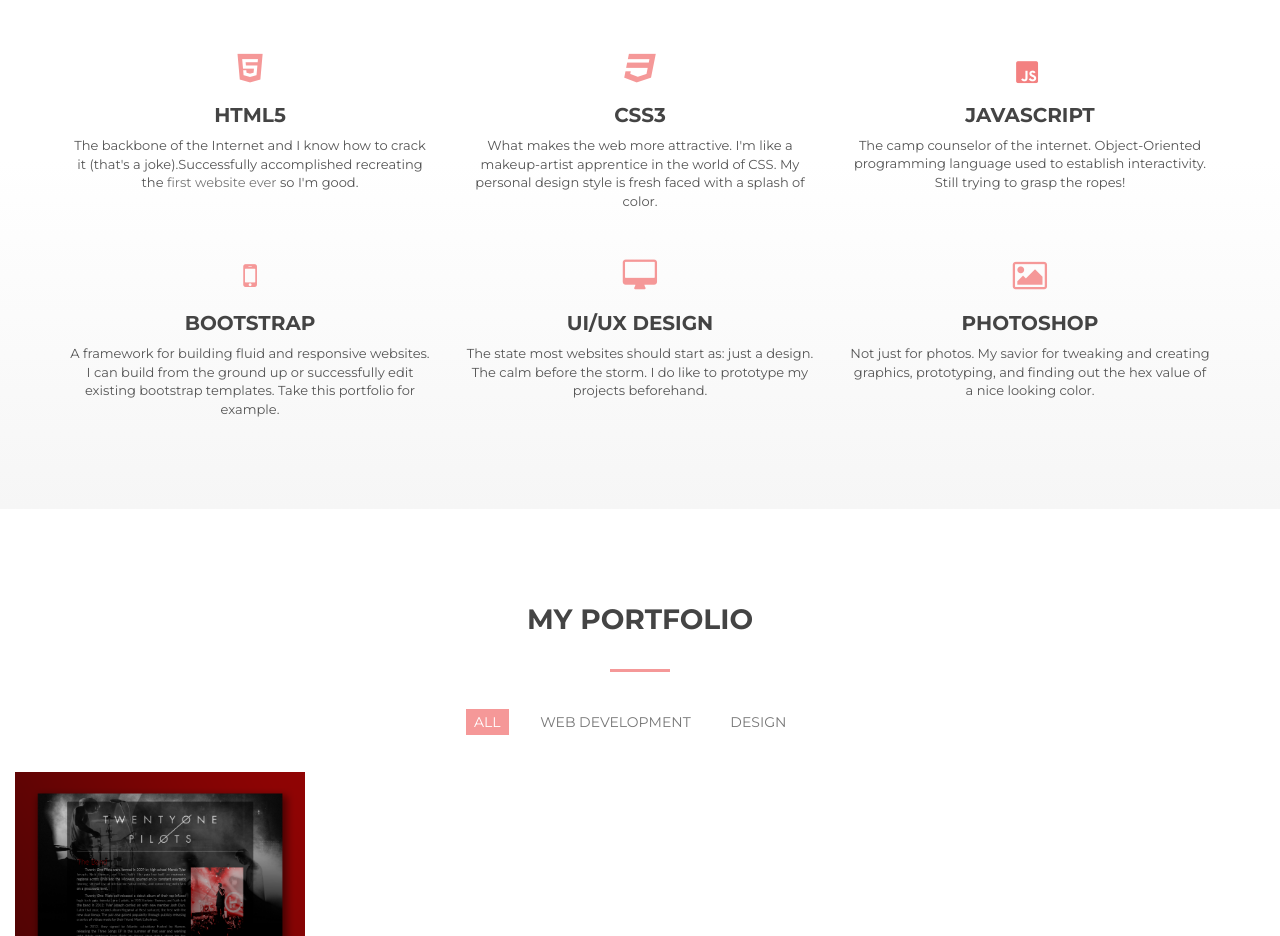
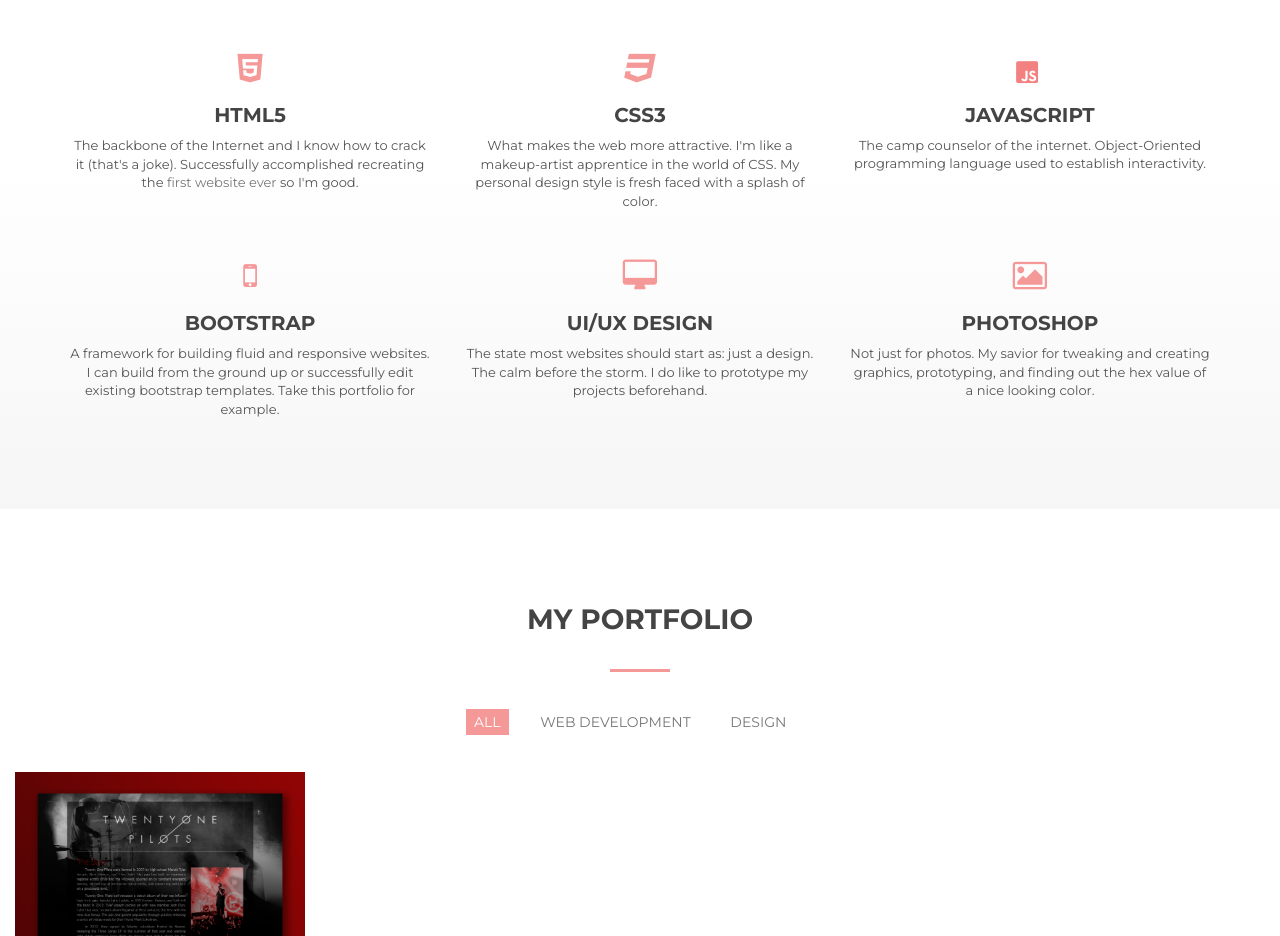
Before and after one commit to KaliaHayes/Old-Website, a plain HTML site: page index.html in a window 1280 px wide. Shown: the part 1660-2596 px from the top of the page. Drawn offline with nearby package versions, Linux system fonts and the light colour scheme; a script that the page names is missing.

Commit message:
Index.html
nothing much

```diff
--- a/index.html
+++ b/index.html
@@ -130,7 +130,7 @@
                     <div class="col-md-4 col-sm-6 service">
                         <i class="fa fa-html5"></i>
                         <h4>HTML5</h4>
-                        <p>The backbone of the Internet and I know how to crack it (that's a joke).Successfully accomplished recreating the <a href="http://info.cern.ch/hypertext/WWW/TheProject.html" title="THE FIRST WEBSITE EVER!!!" target="_blank">first website ever</a> so I'm good.</p>
+                        <p>The backbone of the Internet and I know how to crack it (that's a joke). Successfully accomplished recreating the <a href="http://info.cern.ch/hypertext/WWW/TheProject.html" title="THE FIRST WEBSITE EVER!!!" target="_blank">first website ever</a> so I'm good.</p>
                     </div>
                     <div class="col-md-4 col-sm-6 service">
                         <i class="fa fa-css3"></i>
@@ -140,7 +140,7 @@
                     <div class="col-md-4 col-sm-6 service">
                         <i class="icon-javascript-alt"></i>
                         <h4>JavaScript</h4>
-                        <p>The camp counselor of the internet. Object-Oriented programming language used to establish interactivity. Still trying to grasp the ropes!</p>
+                        <p>The camp counselor of the internet. Object-Oriented programming language used to establish interactivity. </p>
                     </div>
 
                 </div>
```
